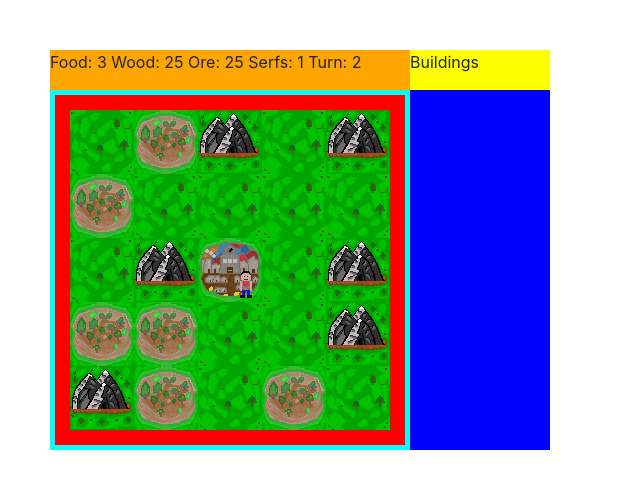
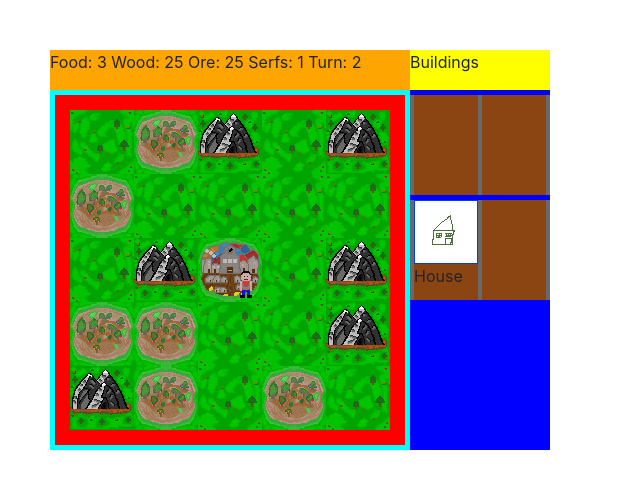
Before and after one commit to CodecoolGlobal/freestyle-javascript-game-javascript-MarkonLehel, a plain HTML site: page index.html in a window 1280 px wide. Shown: the whole page, without its empty margins (0-640 px from the left). Drawn offline with nearby package versions, Linux system fonts and the light colour scheme.

Commit message:
Started on building menu

```diff
--- a/game.js
+++ b/game.js
@@ -111,7 +111,6 @@ function initGame() {
 
 }
 
-
 function FixedUpdate() {
 
     updateResourcesAndSerfs();
@@ -153,9 +152,8 @@ function calcResourceIncomePerTurn() {
 }
 
 function calcResourceConsumptionPerTurn() {
-    let foodConsumption = numOfSerfs;
     // let woodConsumption = numOfSerfs*3; //winter
-    return [foodConsumption];
+    return [numOfSerfs];
 }
 
 function updateResourcesAndSerfs() {
@@ -227,8 +225,14 @@ function killRandomSerf() {
         console.log(serfToDelete);
         serfToDelete.remove();
         serfKillCounter++;
-    } else {
-        return false;
+        numOfSerfs--;
+    }
+}
+
+function checkForGameOver() {
+    if (numOfSerfs === 0 || turnCount ) {
+
+        return
     }
 }
 
@@ -254,7 +258,6 @@ function serfDragEnd() {
 }
 
 //Tiles
-
 
 function dragOverTile(event) {
     event.preventDefault();
--- a/index.html
+++ b/index.html
@@ -1,7 +1,7 @@
 <!DOCTYPE html>
 <html lang="en">
 <head>
-    <title>Javascript Game</title>
+    <title>Feuda</title>
     <meta charset="UTF-8">
     <link rel="stylesheet" href="https://maxcdn.bootstrapcdn.com/bootstrap/4.5.2/css/bootstrap.min.css">
     <link rel="icon" href="Sprites/SummerVillagerDefault.png">
@@ -35,6 +35,22 @@
 
     </div>
     <div id="building-menu">
+        <div class="building-row">
+            <div class="buildables">
+                <div class="building-tab"></div>
+                <div class="building-tab"></div>
+            </div>
+
+        </div>
+        <div class="building-row">
+            <div class="buildables">
+                <div class="building-tab">
+                    <img src="Sprites/House.png" style="width: 64px;height: 64px;">
+                    <p class="building-name">House</p>
+                </div>
+                <div class="building-tab"></div>
+            </div>
+        </div>
     </div>
     <div id="board-holder">
         <div id="board">
--- a/style.css
+++ b/style.css
@@ -26,6 +26,25 @@
     height: 360px;
     width: 140px;
 }
+
+.building-row {
+    background-color: dimgray;
+    height:100px ;
+    margin-top: 5px;
+    width: 140px;
+}
+
+.buildables {
+    display: inline-flex;
+}
+
+.building-tab{
+    margin-left: 4px;
+    background-color: saddlebrown;
+    height: 100px;
+    width: 64px;
+}
+
 
 #board-holder {
     background-color: pink;
```
Also changed, not shown: Sprites/House.png (added), Sprites/WinterVillagerDefault.png (added).
